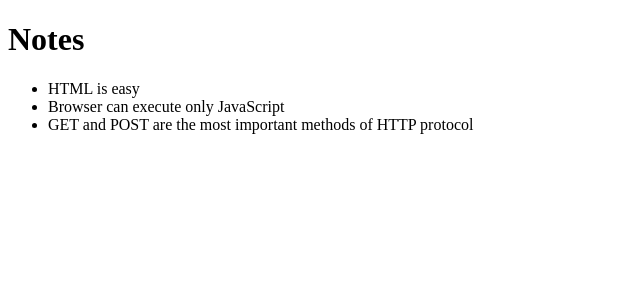
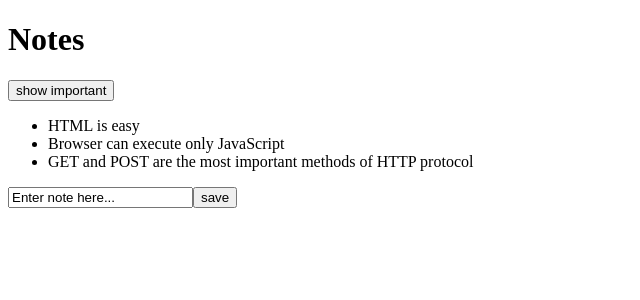
Before and after one commit to qazwini/fso, a React (Create React App) app in the folder part2/: page / in a window 1280 px wide. Shown: the top 300 px of the page, without its empty margins (0-640 px from the left). Built offline with nearby package versions, Linux system fonts and the light colour scheme; the HTML template or start-up script is replaced by a standard one.

Commit message:
Part b filled

```diff
--- a/part2/src/App.js
+++ b/part2/src/App.js
@@ -1,15 +1,47 @@
-import React from 'react'
+import React, { useState } from 'react'
 import Note from './components/Note'
 
 function App({notes}) {
-  return (
+    const [dNotes, setDNotes] = useState(notes)
+    const [newNote, setNewNote] = useState("Enter note here...")
+    const [showAll, setShowAll] = useState(true)
+
+    const notesToShow = showAll ? dNotes : dNotes.filter((note) => note.important === true)
+
+    function addNote(event) {
+        event.preventDefault()
+        const note = {
+            content: newNote,
+            date: new Date().toISOString(),
+            important: Math.random() < 0.5,
+            id: dNotes.length + 1
+        }
+        setDNotes(dNotes.concat(note))
+        setNewNote("")
+    }
+
+    function handleNoteChange(event) {
+        console.log(event.target.value)
+        setNewNote(event.target.value)
+    }
+
+    return (
       <div>
           <h1>Notes</h1>
+          <div>
+              <button onClick={() => setShowAll(!showAll)}>
+                  show {showAll ? "important" : "all"}
+              </button>
+          </div>
           <ul>
-              {notes.map(note => <Note key={note.id} note={note} />)}
+              {notesToShow.map(note => <Note key={note.id} note={note} />)}
           </ul>
+          <form onSubmit={addNote}>
+              <input value={newNote} onChange={handleNoteChange} />
+              <button type="submit">save</button>
+          </form>
       </div>
-  )
+    )
 }
 
 export default App
```
